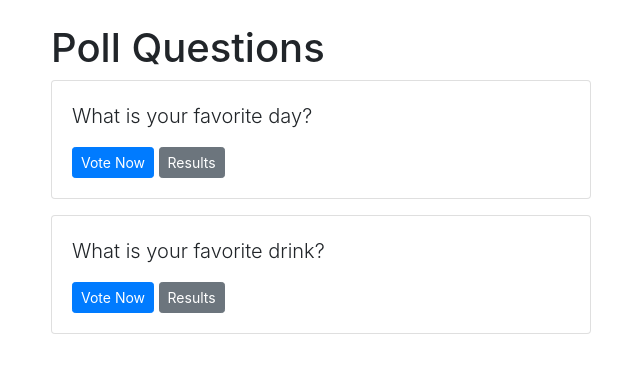
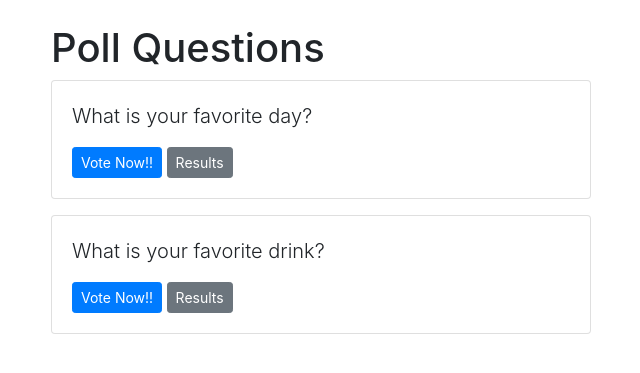
Before and after one commit to qshobak/Pollster-Django, a Django app: page /polls/ in a window 1280 px wide. Shown: the part 56-429 px from the top of the page, without its empty margins (319-959 px from the left). Run offline with Django 3.2, Linux system fonts and the light colour scheme; data comes from the database, SQL or seed files in the repository; some libraries are stand-ins or nearby versions.

Commit message:
Change button label in polls index page

```diff
--- a/templates/polls/index.html
+++ b/templates/polls/index.html
@@ -8,7 +8,7 @@
             <div class="card-body">
                 <p class="lead">{{ question.question_text}}
                 </p>
-                <a href="{% url 'polls:detail' question.id %}" class="btn btn-primary btn-sm">Vote Now</a>
+                <a href="{% url 'polls:detail' question.id %}" class="btn btn-primary btn-sm">Vote Now!!</a>
                 <a href="{% url 'polls:results' question.id %}" class="btn btn-secondary btn-sm">Results</a>
             </div>
         </div>
```
